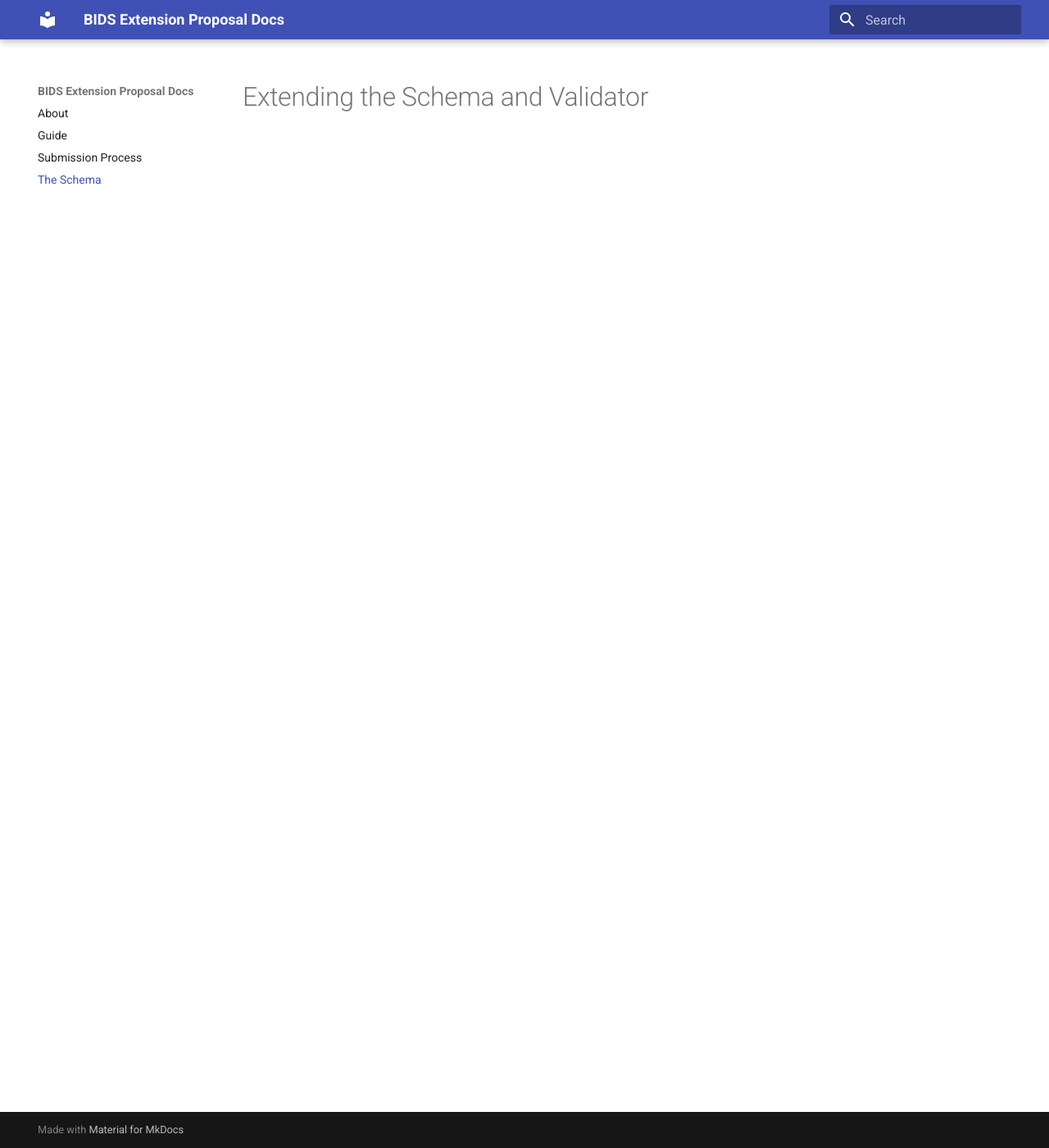
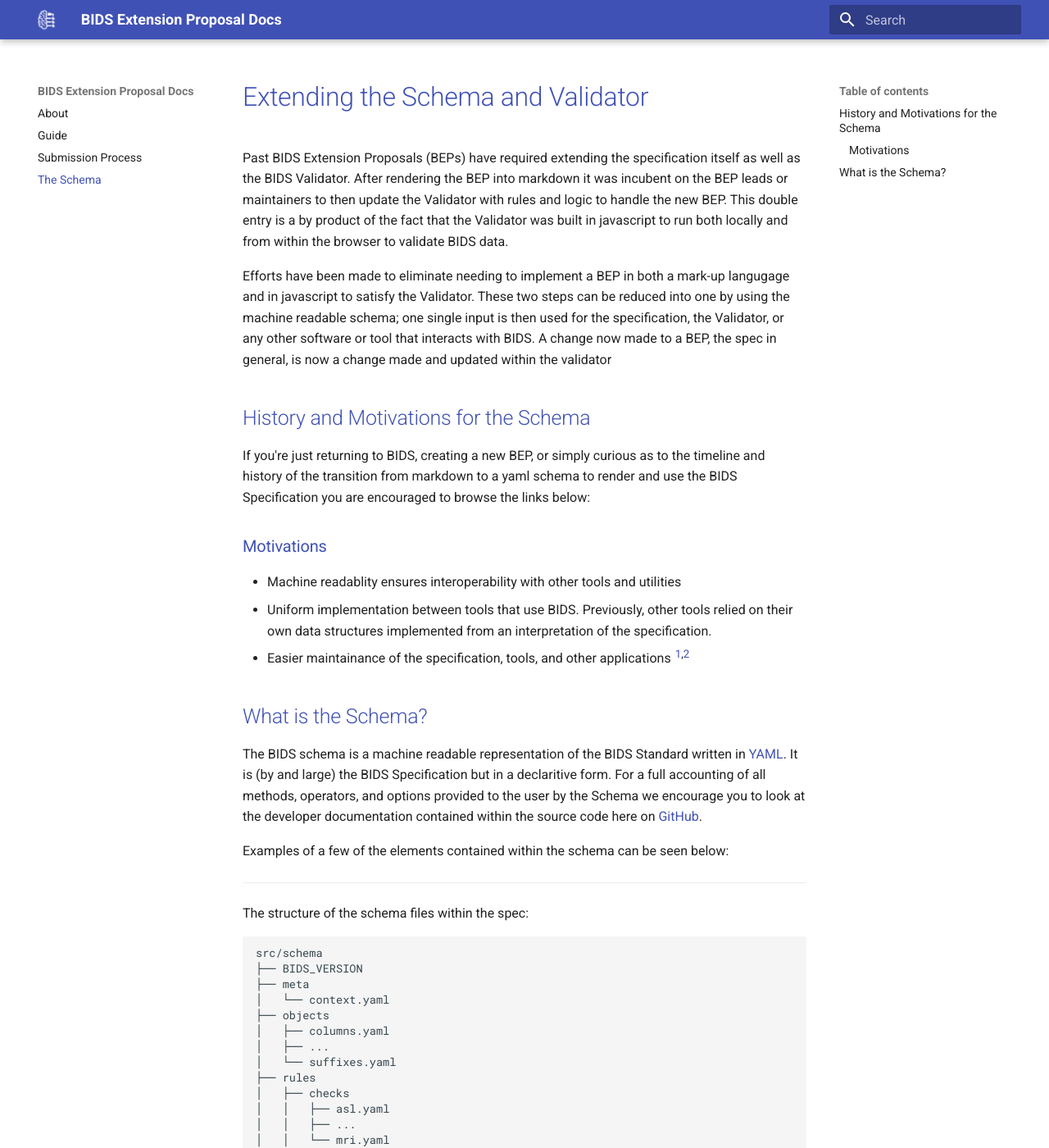
Before and after one commit to bids-standard/bids-extensions, an MkDocs documentation site: the page built from docs/schema.md, in a window 1280 px wide and 1400 px high. Shown: the whole window at 82% size. Built offline with MkDocs 1.6.1 and Material for MkDocs 9.7.7, drawn with Linux system fonts in a browser that asks for light colours; some of the changed text lies outside the part shown.

Commit message:
added favicon&logo, typed things in schema.md (#3)
* added favicon&logo, typed things in schema.md
* Update mkdocs.yml

````diff
--- a/docs/schema.md
+++ b/docs/schema.md
@@ -1 +1,96 @@
 # Extending the Schema and Validator
+
+Past BIDS Extension Proposals (BEPs) have required extending the specification itself as well as the BIDS Validator.
+After rendering the BEP into markdown it was incubent on the BEP leads or maintainers to
+then update the Validator with rules and logic to handle the new BEP.
+This double entry is a by product of the fact that the Validator was built in javascript to run both
+locally and from within the browser to validate BIDS data.
+
+Efforts have been made to eliminate needing to implement a BEP in both a mark-up langugage and
+in javascript to satisfy the Validator. These two steps can be reduced into one by using the
+machine readable schema; one single input is then used for the specification, the Validator,
+or any other software or tool that interacts with BIDS. A change now made to a BEP, the spec in general,
+is now a change made and updated within the validator
+
+## History and Motivations for the Schema
+
+If you're just returning to BIDS, creating a new BEP, or simply curious as to the timeline and history
+of the transition from markdown to a yaml schema to render and use the BIDS Specification you are encouraged
+to browse the links below:
+
+### Motivations
+
+- Machine readablity ensures interoperability with other tools and utilities
+- Uniform implementation between tools that use BIDS. Previously, other tools relied on their own data structures implemented from an interpretation of the specification.
+- Easier maintainance of the specification, tools, and other applications <sup>[1][start_of_schema],[2][bids_schema_validation_for_datatypes]</sup>
+
+## What is the Schema?
+
+The BIDS schema is a machine readable representation of the BIDS Standard written in [YAML](https://en.wikipedia.org/wiki/YAML). It is (by and large) the BIDS Specification
+but in a declaritive form. For a full accounting of all methods, operators, and options provided to the user by the Schema we encourage you to look at the developer documentation
+contained within the source code here on [GitHub][schema_readme.md].
+
+Examples of a few of the elements contained within the schema can be seen below:
+
+---
+
+The structure of the schema files within the spec:
+
+```
+src/schema
+├── BIDS_VERSION
+├── meta
+│   └── context.yaml
+├── objects
+│   ├── columns.yaml
+│   ├── ...
+│   └── suffixes.yaml
+├── rules
+│   ├── checks
+│   │   ├── asl.yaml
+│   │   ├── ...
+│   │   └── mri.yaml
+│   ├── ...
+│   └── suffixes.yaml
+└── SCHEMA_VERSION
+```
+
+---
+
+The requirements for an anatomical MR:
+
+```yaml
+
+```
+
+
+---
+
+A glossary entry for the NIfTI file extension (.nii):
+
+```yaml
+nii:
+  value: .nii
+  display_name: NIfTI
+  description: |
+    A Neuroimaging Informatics Technology Initiative (NIfTI) data file.
+```
+
+Will produce the following entry in the [rendering](https://bids-specification.readthedocs.io/en/stable/glossary.html#nii-extensions):
+
+![rendered_nifti_entity](./assets/img/rendered_nifti_entity.png)
+
+---
+
+[state_of_the_schema_presentation]: https://docs.google.com/presentation/d/1ldEbElaFm__jtkLoEcn2PQ-LGj1dfmdjWxDvE11eiNk/edit?usp=sharing
+[start_of_schema]: https://github.com/bids-standard/bids-specification/issues/466
+[bids_schema_validation_for_datatypes]: https://github.com/bids-standard/bids-validator/pull/1325
+
+[BIDS Sprint 3 Discussion]: https://googledrive.uploadmeeeeeric.com
+[BIDS Sprint 2 Discussion]: https://googledrive.addthislinkadamputitsomewhere.com
+[BIDS Sprint 1 Discussion]: https://zoomneedstouploadthis.com
+
+[jsonified_schema_v1.8.0]: https://bids-specification.readthedocs.io/en/v1.8.0/schema.json
+[schema_readme.md]: https://github.com/bids-standard/bids-specification/blob/master/src/schema/README.md
+[bidsschematools_pypi]: https://pypi.org/project/bidsschematools/
+[bidsschematools_rtd]: https://bidsschematools.readthedocs.io/en/latest/?badge=latest
--- a/mkdocs.yml
+++ b/mkdocs.yml
@@ -12,3 +12,15 @@ nav:
   - Guide: guide.md
   - Submission Process: submission.md
   - The Schema: schema.md
+
+theme:
+    name: material
+    favicon: assets/favicon/favicon.ico
+    logo: assets/img/logo.png
+    features:
+      - navigation.sections
+
+markdown_extensions:
+    - toc:
+        anchorlink: true
+    - pymdownx.superfences
````
Also changed, not shown: docs/assets/img/logo.png (added), docs/assets/img/rendered_nifti_entity.png (added).
